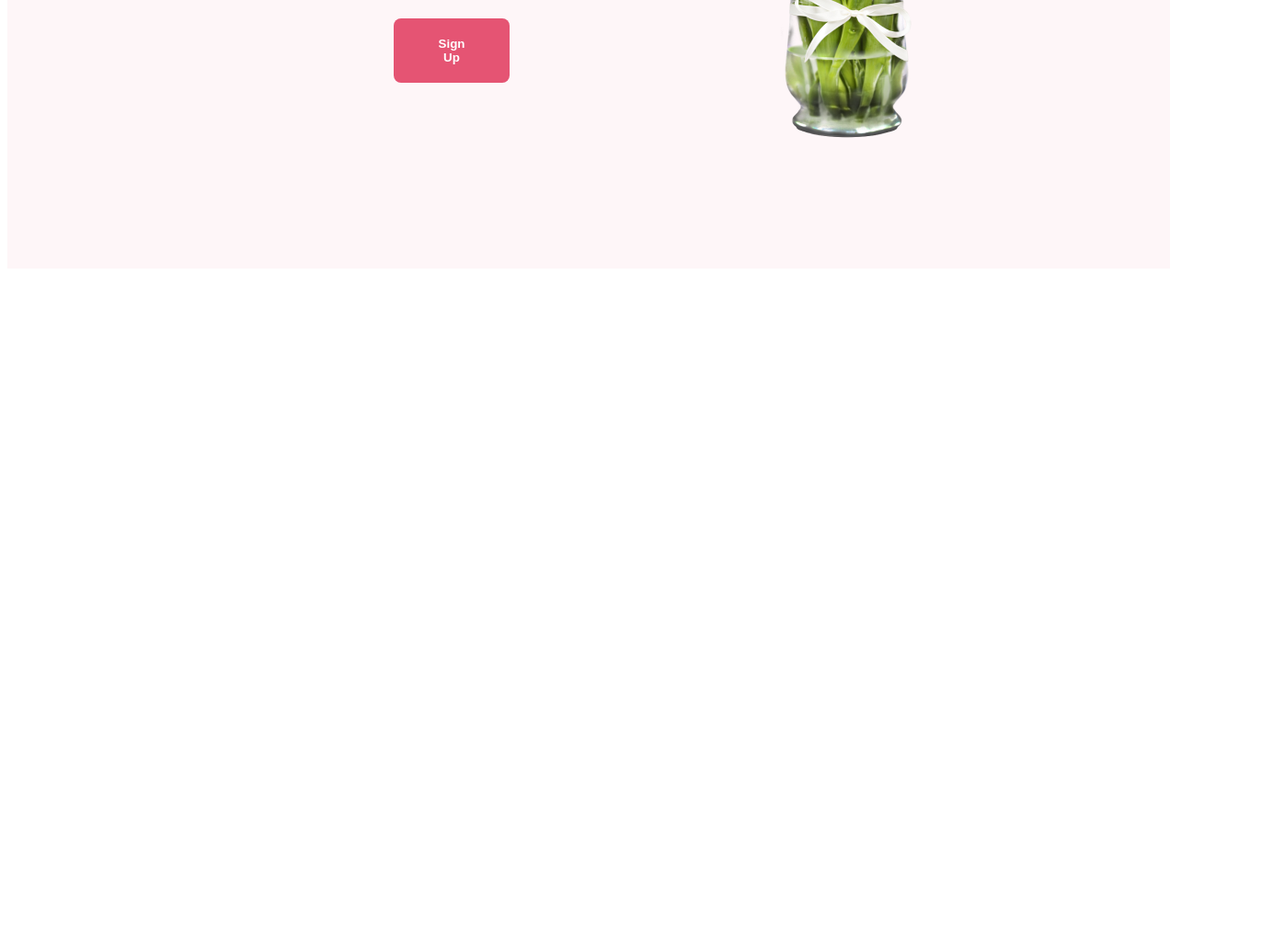
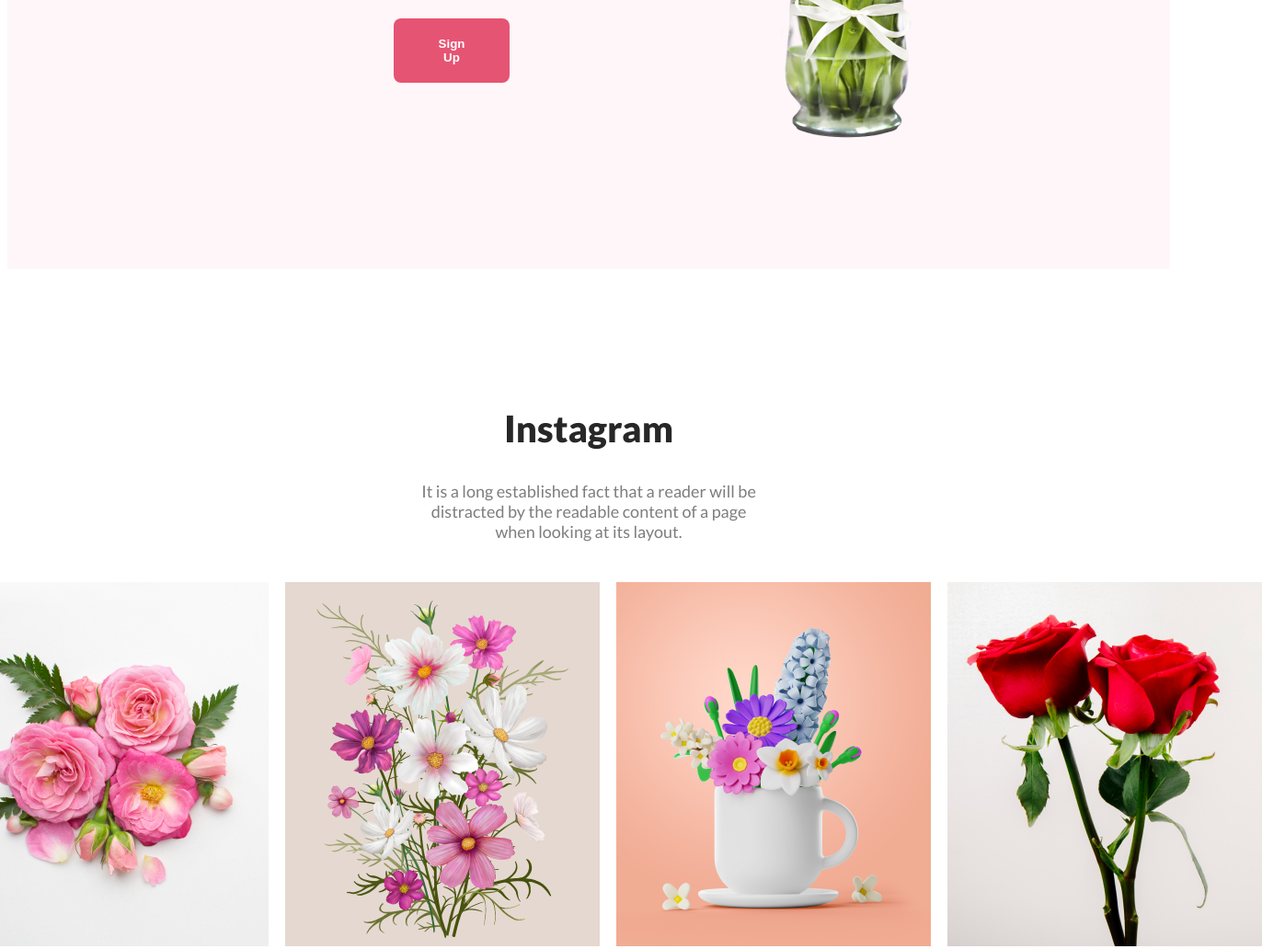
Before and after one commit to Safkat-Khan/flower-shop-assignment, a plain HTML site: page index.html in a window 1280 px wide. Shown: the part 2888-3920 px from the top of the page at 92% size, 1372 px wide, since content can reach past the window. Before the commit the page ends 3188 px from the top, so only its background shows below. Drawn offline with Linux system fonts and the light colour scheme; a web font is replaced by a local one.

Commit message:
socal-link added

```diff
--- a/index.html
+++ b/index.html
@@ -93,7 +93,20 @@
             <div class="offer-img">
                 <img src="Flower Asset/pngwing 8.png" alt="">
             </div>
+        </section>
 
+        <section class="socal-container">
+            <div>
+                <h1 class="socal-tittle">Instagram</h1>
+                <h4 class="socal-description">It is a long established fact that a reader will be distracted by the
+                    readable content of a page when looking at its layout.</h4>
+            </div>
+            <div class="socal-img-container">
+                <div class="socal-photo"><img src="Flower Asset/Flower 01.png" alt=""></div>
+                <div class="socal-photo"><img src="Flower Asset/Rectangle 4.png" alt=""></div>
+                <div class="socal-photo"><img src="Flower Asset/Rectangle 5.png" alt=""></div>
+                <div class="socal-photo"><img src="Flower Asset/Rectangle 6.png" alt=""></div>
+            </div>
         </section>
 
     </main>
--- a/style/style.css
+++ b/style/style.css
@@ -167,3 +167,32 @@ body {
   gap: 10px;
   margin-left: 220px;
 }
+/* socal Section */
+
+.socal-container {
+  margin-top: 150px;
+}
+.socal-tittle {
+  color: #272727;
+  text-align: center;
+  font-size: 40px;
+  font-weight: 800;
+}
+.socal-description {
+  color: rgba(39, 39, 39, 0.6);
+  text-align: center;
+  font-size: 18px;
+  font-weight: 400;
+  padding: 0px 450px;
+}
+.socal-img-container {
+  display: flex;
+  justify-content: center;
+  gap: 20px;
+  align-items: center;
+}
+.socal-photo {
+  padding: 20px;
+  height: 300px;
+  width: 300px;
+}
```
